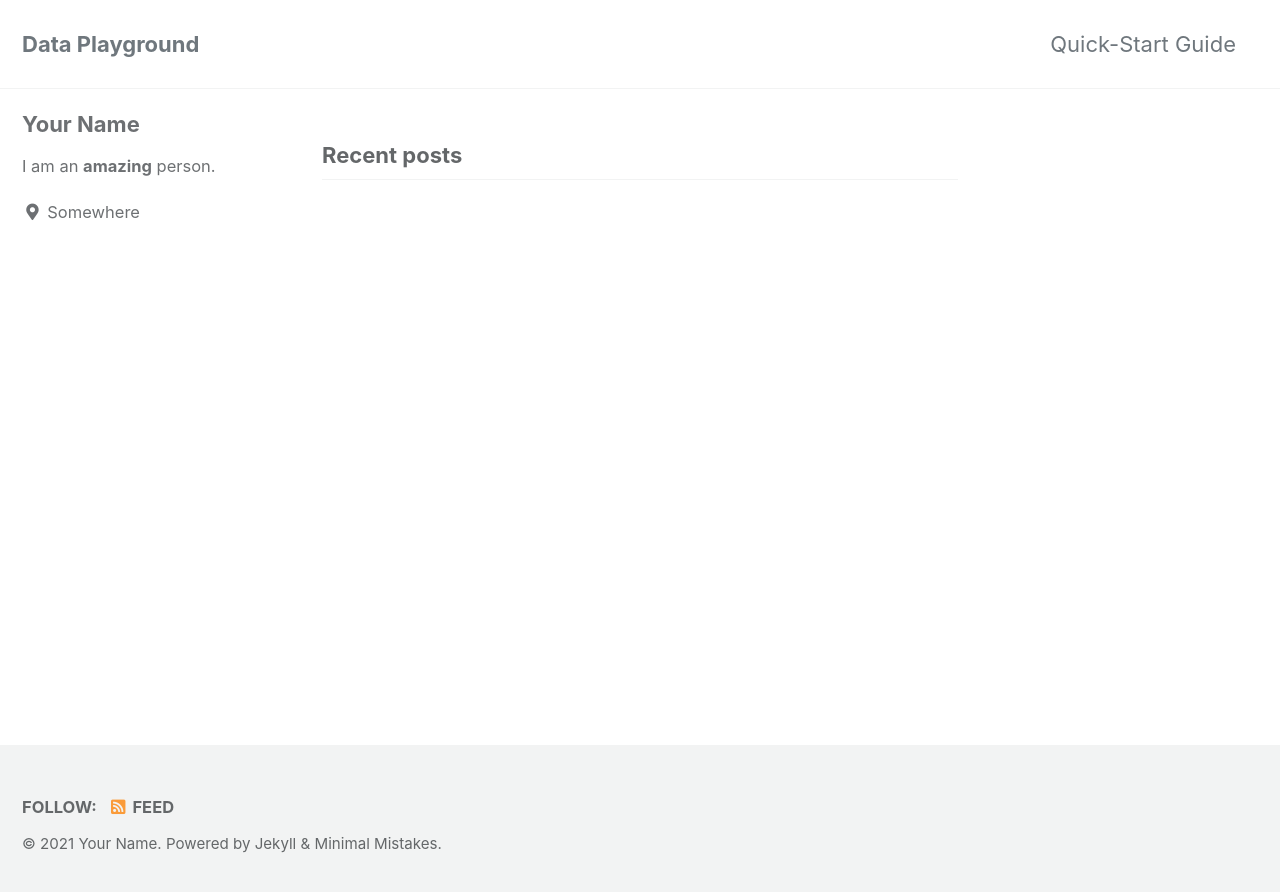
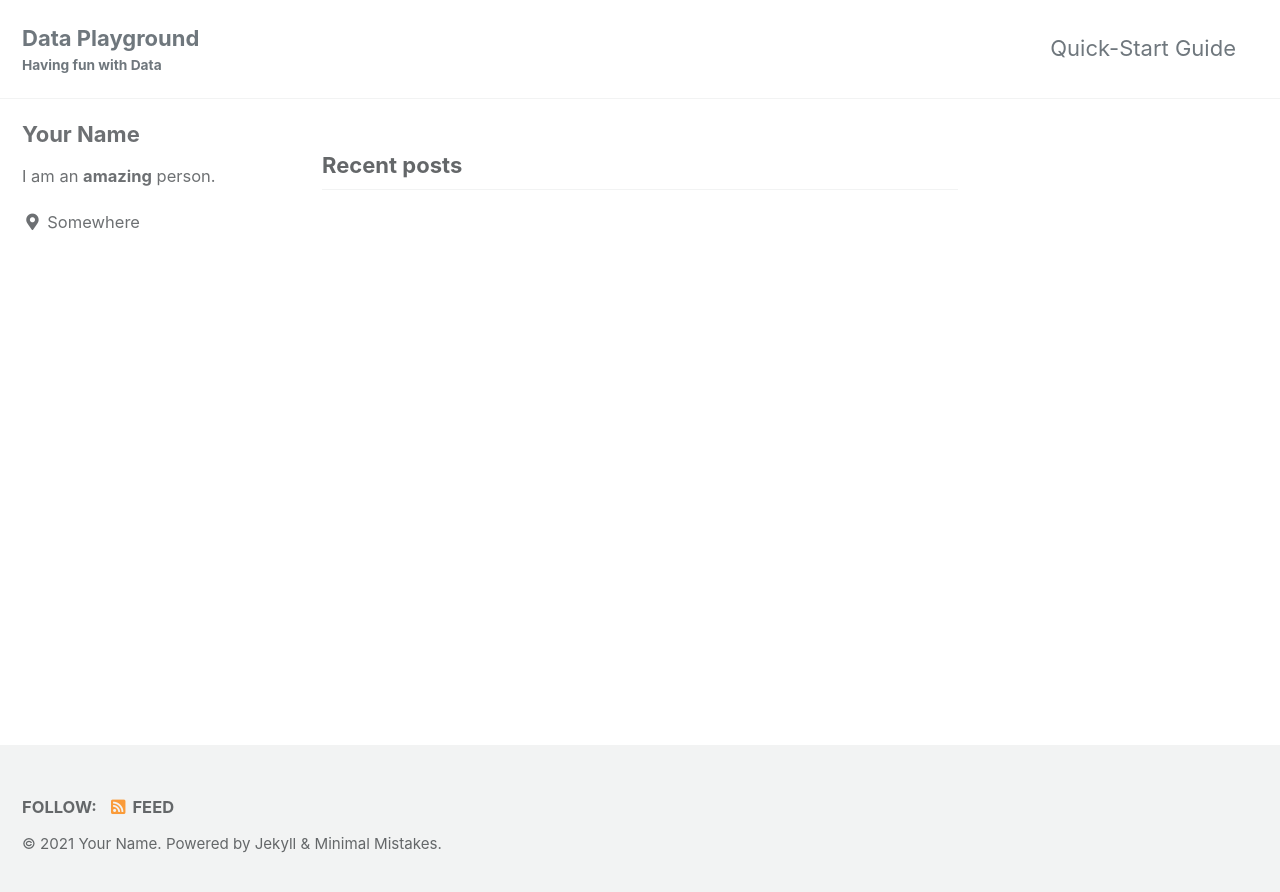
Before and after one commit to data-playground/data-playground.github.io, a Jekyll site: the page built from index.html, in a window 1280 px wide. Shown: the top 892 px of the page. Built offline with Jekyll 4.4.1, drawn with Linux system fonts in a browser that asks for light colours; cached includes are drawn as plain includes; the list of posts is cut into pages by our own code.

Commit message:
Update _config.yml

```diff
--- a/_config.yml
+++ b/_config.yml
@@ -18,12 +18,12 @@ minimal_mistakes_skin    : "default" # "air", "aqua", "contrast", "dark", "dirt"
 locale                   : "en-US"
 title                    : "Data Playground"
 title_separator          : "-"
-subtitle                 : # site tagline that appears below site title in masthead
+subtitle                 : "Having fun with Data" # site tagline that appears below site title in masthead
 name                     : "Your Name"
 description              : "An amazing website."
-url                      : # the base hostname & protocol for your site e.g. "https://mmistakes.github.io"
+url                      : "https://data-playground.github.io/" # the base hostname & protocol for your site e.g. "https://mmistakes.github.io"
 baseurl                  : # the subpath of your site, e.g. "/blog"
-repository               : # GitHub username/repo-name e.g. "mmistakes/minimal-mistakes"
+repository               : "data-playground/data-playground.github.io" # GitHub username/repo-name e.g. "mmistakes/minimal-mistakes"
 teaser                   : # path of fallback teaser image, e.g. "/assets/images/500x300.png"
 logo                     : # path of logo image to display in the masthead, e.g. "/assets/images/88x88.png"
 masthead_title           : # overrides the website title displayed in the masthead, use " " for no title
```
